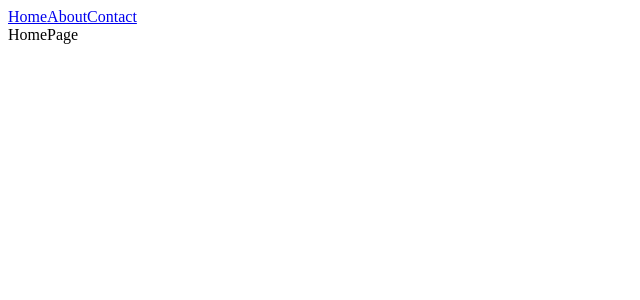
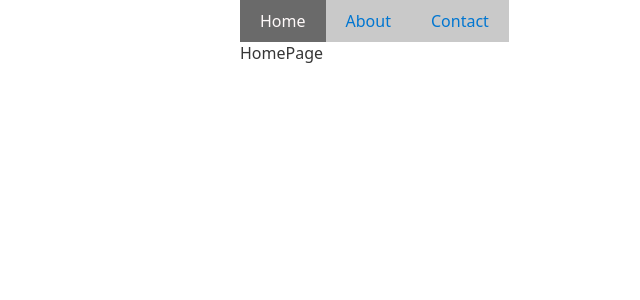
Before and after one commit to MariusCodeAcademy/type8-react-06-router, a React (Create React App) app: page / in a window 1280 px wide. Shown: the top 300 px of the page, without its empty margins (0-640 px from the left). Built offline with nearby package versions, Linux system fonts and the light colour scheme.

Commit message:
exact db draw

```diff
--- a/public/index.html
+++ b/public/index.html
@@ -21,6 +21,7 @@
       work correctly both with client-side routing and a non-root public URL.
       Learn how to configure a non-root public URL by running `npm run build`.
     -->
+    <link rel="stylesheet" href="https://cdn.jsdelivr.net/npm/water.css@2/out/water.css"></link>
     <title>React 02 Components</title>
   </head>
   <body>
--- a/src/App.css
+++ b/src/App.css
@@ -0,0 +1,13 @@
+body {
+  margin-top: 0;
+}
+.nav-link {
+  padding: 10px 20px;
+  background-color: rgb(201, 201, 201);
+  display: inline-block;
+}
+
+.nav-link.active {
+  background-color: rgb(106, 106, 106);
+  color: snow;
+}
--- a/src/App.js
+++ b/src/App.js
@@ -17,7 +17,7 @@ function App() {
         <Route path='/contact'>
           <ContactPage />
         </Route>
-        <Route path='/'>
+        <Route exact path='/'>
           <HomePage />
         </Route>
       </Switch>
--- a/src/components/MainNav.jsx
+++ b/src/components/MainNav.jsx
@@ -1,11 +1,17 @@
-import { Link } from 'react-router-dom';
+import { Link, NavLink } from 'react-router-dom';
 
 const MainNav = () => {
   return (
     <nav>
-      <Link to='/'>Home</Link>
-      <Link to='/about'>About</Link>
-      <Link to='/contact'>Contact</Link>
+      <NavLink className='nav-link' exact to='/'>
+        Home
+      </NavLink>
+      <NavLink className='nav-link' to='/about'>
+        About
+      </NavLink>
+      <NavLink className='nav-link' to='/contact'>
+        Contact
+      </NavLink>
     </nav>
   );
 };
```
